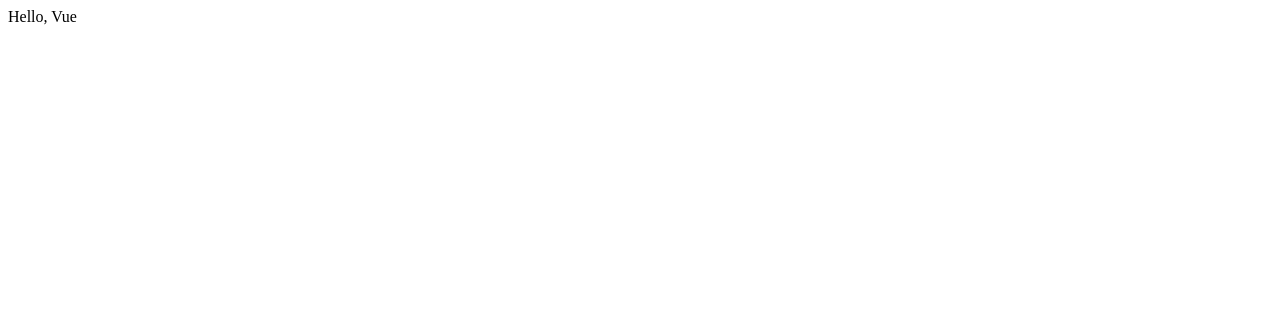
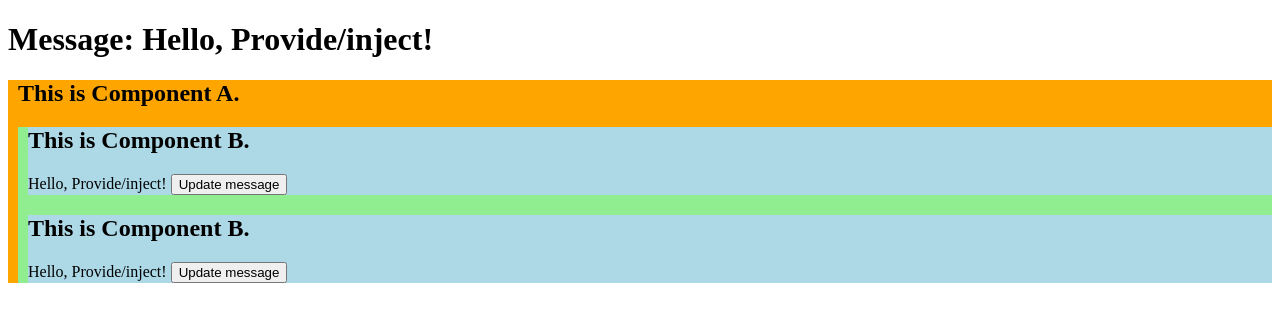
Before and after one commit to harlemmariscal/learn-vue-3-with-bingyang, a Vue app: page / in a window 1280 px wide. Shown: the top 322 px of the page. Built offline with nearby package versions, Linux system fonts and the light colour scheme.

Commit message:
pass data to descendant components with provide and inject

```diff
--- a/src/App.vue
+++ b/src/App.vue
@@ -1,7 +1,24 @@
 <template>
-  <div> Hello, Vue</div>
+  <h1>Message: {{ message }}</h1>
+  <div style="background-color: orange; padding-left: 10px">
+    <ComponentA></ComponentA>
+  </div>
 </template>
 
-<script setup> </script>
+<script setup>
+import { ref, provide, readonly } from 'vue'
+import ComponentA from './ComponentA.vue'
 
-<style lang="scss" scoped></style>
+let message = ref('Hello, Provide/inject!')
+
+function updateMessage() {
+  message.value = 'Hello, Provide/inject! Updated.'
+}
+
+provide('msg', { message, updateMessage })
+
+let count = ref(0)
+provide('read-only-count', readonly(count))
+</script>
+
+<style scoped></style>
--- /dev/null
+++ b/src/ComponentA.vue
@@ -0,0 +1,13 @@
+<template>
+  <h2>This is Component A.</h2>
+  <div style="background-color: lightgreen; padding-left: 10px">
+    <ComponentB></ComponentB>
+    <ComponentB></ComponentB>
+  </div>
+</template>
+
+<script setup>
+import ComponentB from './ComponentB.vue'
+</script>
+
+<style scoped></style>
--- /dev/null
+++ b/src/ComponentB.vue
@@ -0,0 +1,18 @@
+<template>
+  <div style="background-color: lightblue">
+    <h2>This is Component B.</h2>
+    {{ messageFromApp }}
+    <button @click="updateMessage">Update message</button>
+  </div>
+</template>
+
+<script setup>
+import { inject } from 'vue'
+
+let { message: messageFromApp, updateMessage } = inject(
+  'msg',
+  'default message'
+)
+</script>
+
+<style scoped></style>
```
